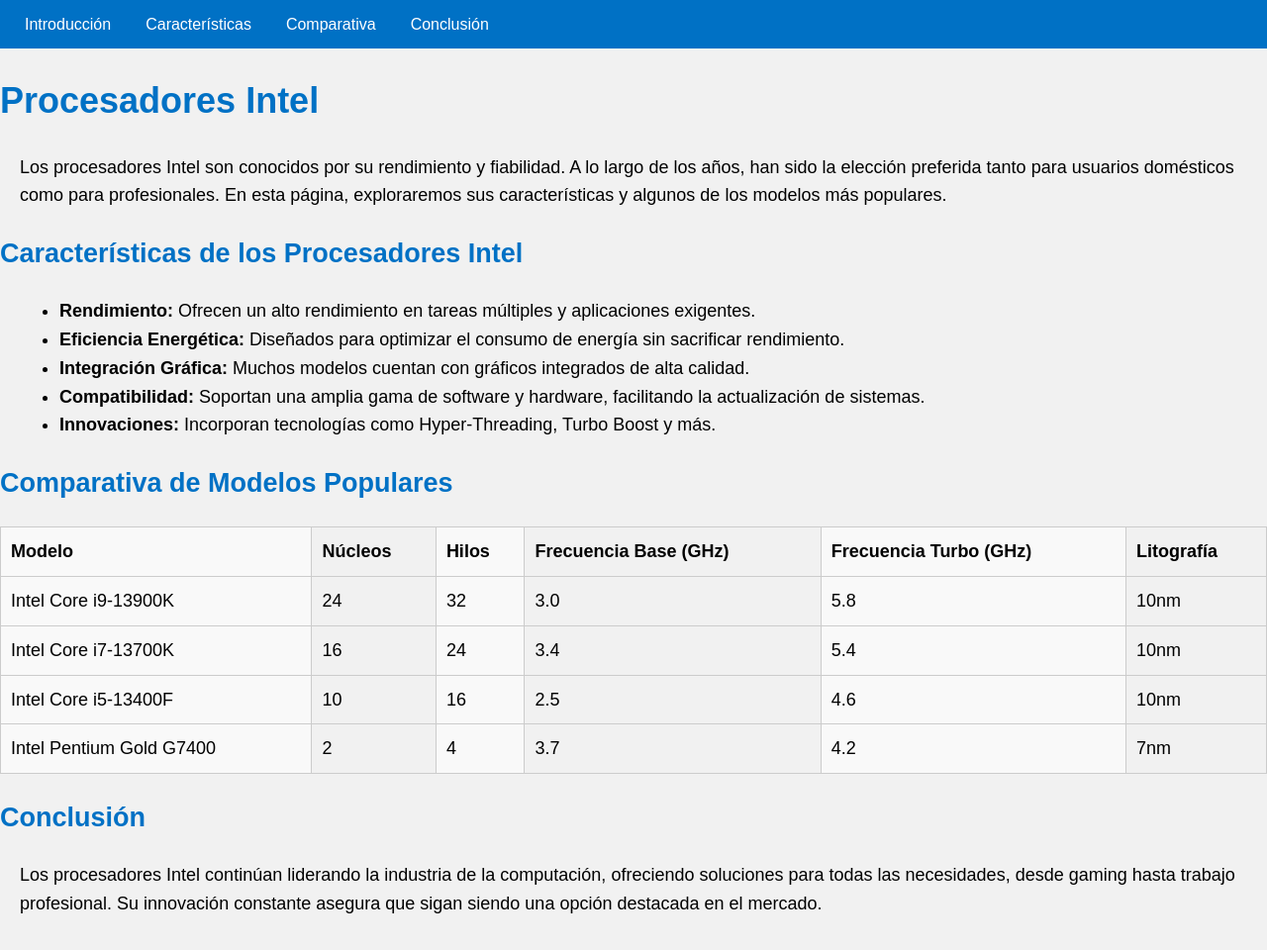
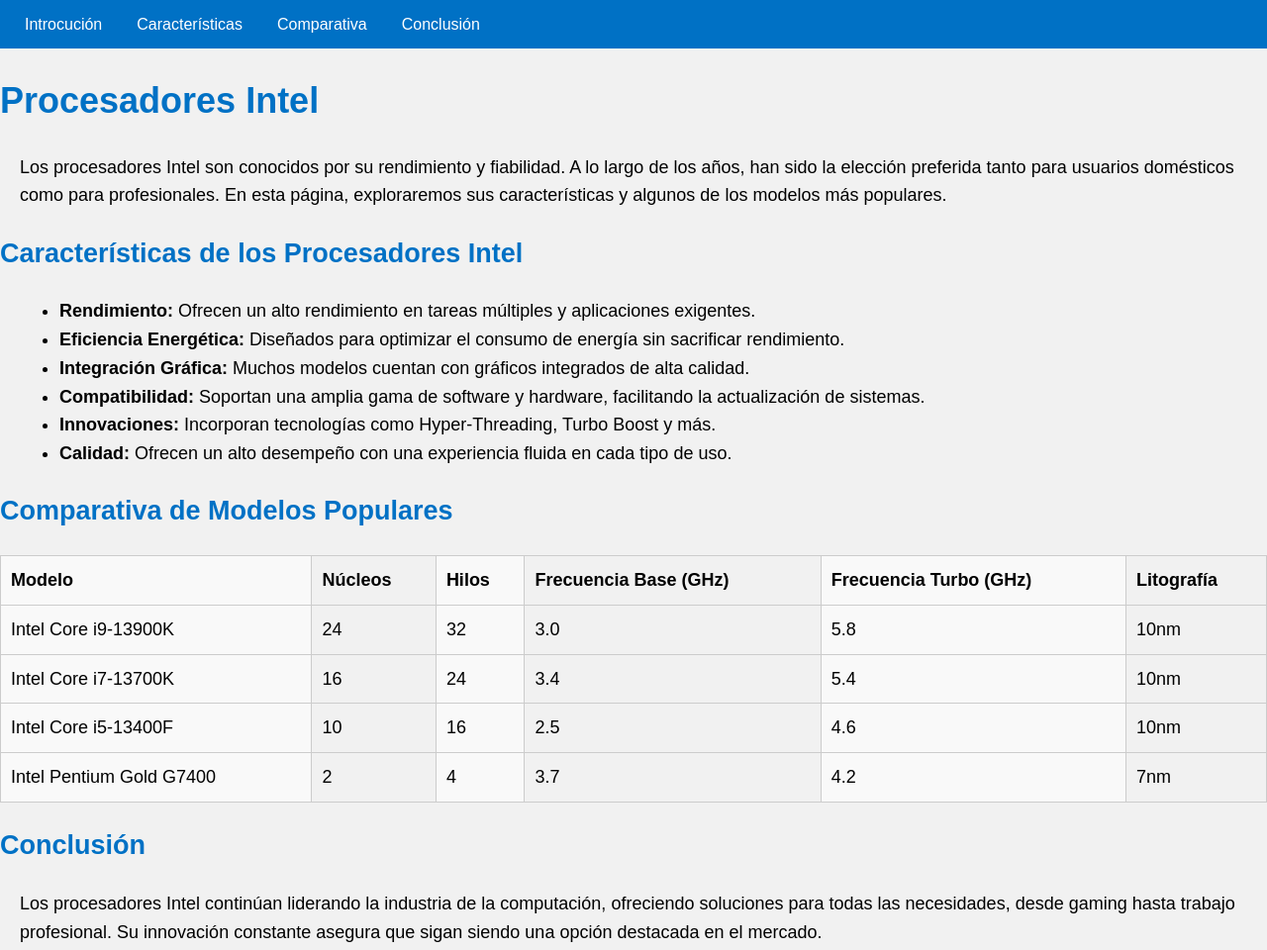
Before and after one commit to Josue644/Proyecto_GIT, a plain HTML site: page index.html in a window 1280 px wide. Shown: the whole page at 99% size. Drawn offline with Linux system fonts and the light colour scheme.

Commit message:
Update index.html

```diff
--- a/index.html
+++ b/index.html
@@ -9,7 +9,7 @@
 <body>
 
     <nav>
-        <a href="#introduccion">Introducción</a>
+        <a href="#introduccion">Introcución</a>
         <a href="#caracteristicas">Características</a>
         <a href="#comparativa">Comparativa</a>
         <a href="#conclusion">Conclusión</a>
@@ -25,6 +25,7 @@
         <li><strong>Integración Gráfica:</strong> Muchos modelos cuentan con gráficos integrados de alta calidad.</li>
         <li><strong>Compatibilidad:</strong> Soportan una amplia gama de software y hardware, facilitando la actualización de sistemas.</li>
         <li><strong>Innovaciones:</strong> Incorporan tecnologías como Hyper-Threading, Turbo Boost y más.</li>
+        <li><strong>Calidad:</strong> Ofrecen un alto desempeño con una experiencia fluida en cada tipo de uso.</li>
     </ul>
 
     <h2 id="comparativa">Comparativa de Modelos Populares</h2>
```
